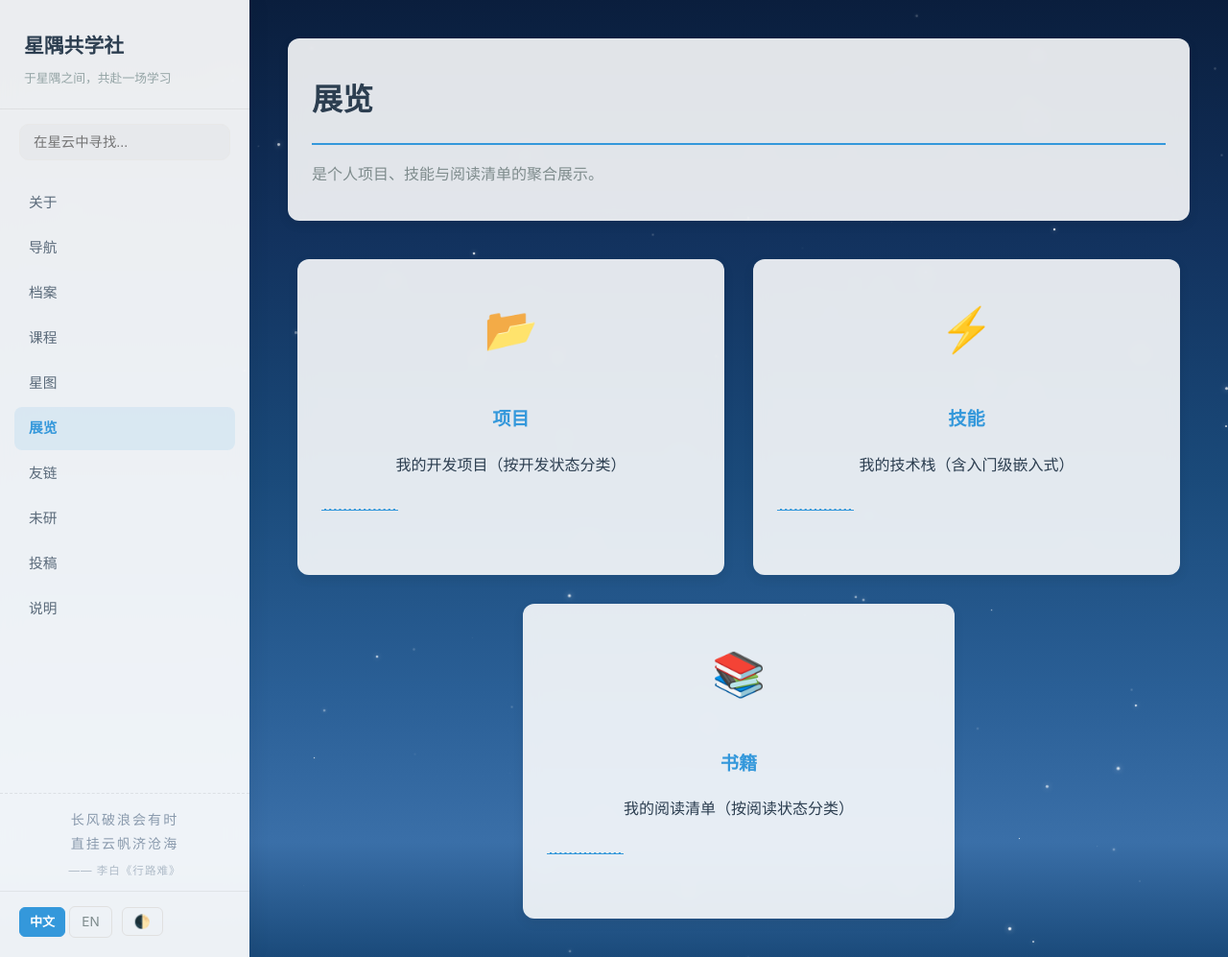
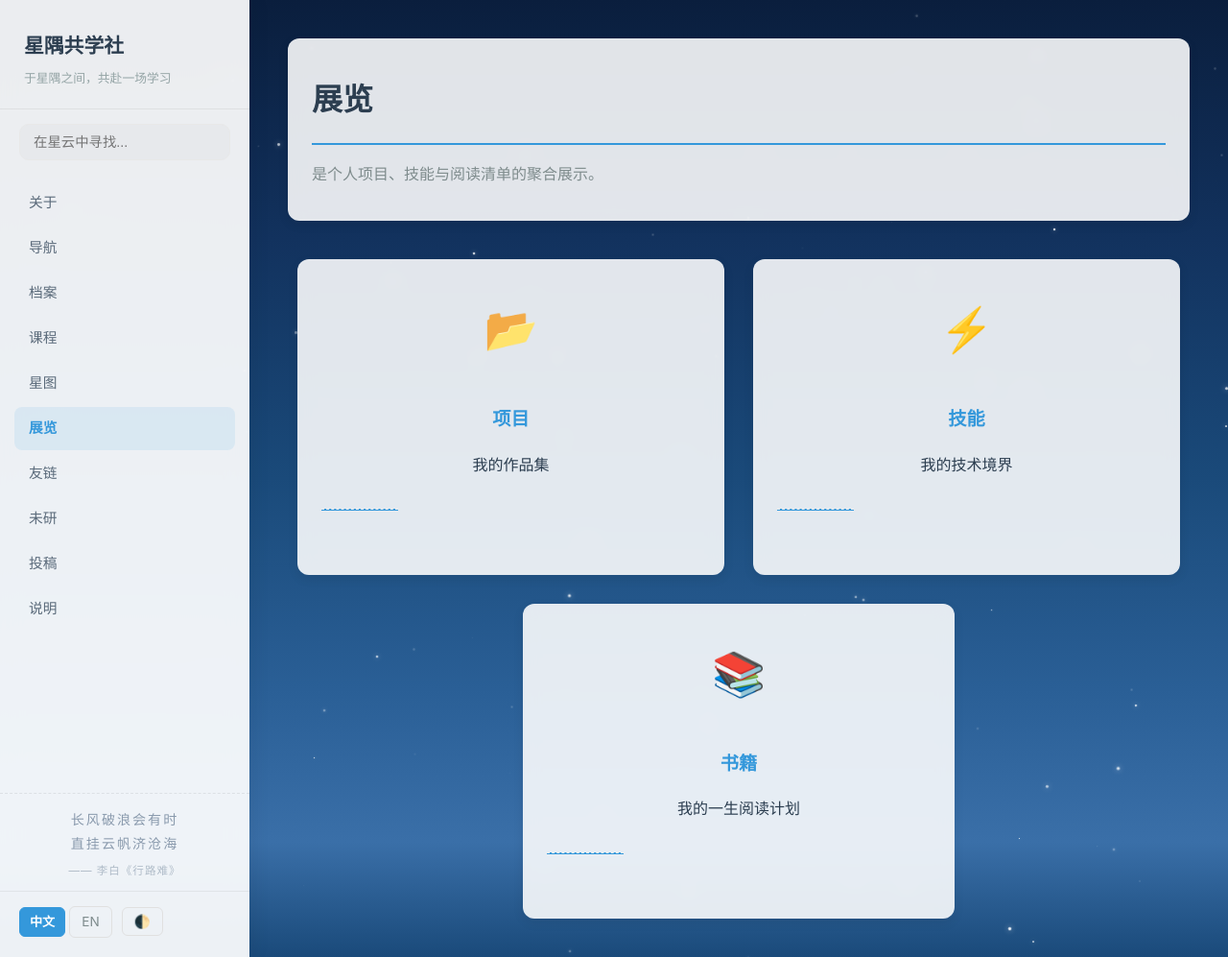
Before and after one commit to Duckweed-yhb/Duckweed-yhb.github.io, a Jekyll site: the page built from pages/exhibition.html, in a window 1280 px wide and 997 px high. Shown: the whole window at 96% size. Built offline with Jekyll 4.4.1, drawn with Linux system fonts in a browser that asks for light colours; comment, search, counter and statistics services are not loaded.

Commit message:
refactor: 完善展览页，修复卡片展开 bug 并优化内容
展览页（pages/exhibition.html）改动：

1. 修复卡片展开 bug
   - .exhibition-container 添加 align-items: flex-start
   - 解决点击一个卡片时其他卡片被连带拉伸但无内容的问题

2. 技能分级改为境界名
   - 融会贯通 · 熟练应用：Python、MATLAB、LaTeX、Jekyll
   - 略有所成 · 入门进阶：Java、前端、Git/GitHub Actions
   - 初窥门径 · 零基础但感兴趣：嵌入式软件、嵌入式硬件

3. Python 技能增强
   - 内联 Python 官方 SVG logo
   - 点击跳转 python.org 官网

4. 项目卡片精简
   - 清空原有项目列表，只保留个人博客站（星隅共学社）

5. 书籍卡片精简
   - 清空原有书籍清单
   - 关联 GitHub 仓库 A-Lifetime-Reading-Plan

```diff
--- a/pages/exhibition.html
+++ b/pages/exhibition.html
@@ -46,6 +46,7 @@
     gap: 30px;
     margin: 0 auto;
     justify-content: center;
+    align-items: flex-start; /* 修复：卡片独立高度，避免展开时连带拉伸其他卡片 */
     width: 100%;
     max-width: 1200px;
     padding: 0 10px; /* 增加左右内边距，适配移动端 */
@@ -243,25 +244,11 @@
   <div class="exhibition-card">
     <div class="card-icon" data-card="project">📂</div>
     <h3 class="card-title" data-card="project">项目</h3>
-    <p class="card-desc">我的开发项目（按开发状态分类）</p>
+    <p class="card-desc">我的作品集</p>
     <hr class="card-divider">
     <div id="project" class="card-content">
-      <div class="sub-category">正在开发</div>
       <ul class="card-list">
-        <li>HIT-CampusAI（校园AI生活助手，持续维护中）</li>
-        <li>Duckweed-yhb.github.io（个人博客）</li>
-      </ul>
-      <div class="sub-category">停止开发</div>
-      <ul class="card-list">
-        <li>Smart-Energy-Monitoring-Automatic-Control-System</li>
-      </ul>
-      <div class="sub-category">待开发</div>
-      <ul class="card-list">
-        <li>电力系统故障分析小程序</li>
-        <li>Python 自动化办公脚本集</li>
-        <li>电力系统智能优化调度平台</li>
-        <li>银行金融科技管理系统</li>
-        <li>个人博客地图（可视化站点导览）</li>
+        <li><a href="https://github.com/Duckweed-yhb/Duckweed-yhb.github.io" target="_blank" style="color:#3498db; text-decoration:none;">星隅共学社（个人博客站）</a> — 本站，Jekyll + GitHub Pages 构建</li>
       </ul>
     </div>
   </div>
@@ -270,26 +257,32 @@
   <div class="exhibition-card">
     <div class="card-icon" data-card="skill">⚡</div>
     <h3 class="card-title" data-card="skill">技能</h3>
-    <p class="card-desc">我的技术栈（含入门级嵌入式）</p>
+    <p class="card-desc">我的技术境界</p>
     <hr class="card-divider">
     <div id="skill" class="card-content">
-      <div class="sub-category">核心技术栈</div>
+      <div class="sub-category">融会贯通 · 熟练应用</div>
       <ul class="card-list">
-        <li>Python（数据分析/NumPy/Pandas/Matplotlib）</li>
-        <li>Java（面向对象编程/后端基础）</li>
-        <li>前端（HTML/CSS/JavaScript）</li>
+        <li>
+          <svg xmlns="http://www.w3.org/2000/svg" viewBox="0 0 112 112" width="15" height="15" style="vertical-align:-2px; margin-right:4px;">
+            <path fill="#3776AB" d="M55.5 0C28 0 27.6 11.9 27.6 11.9l.03 12.3h28v3.7H17.3S0 26.4 0 55.1s15.1 28 15.1 28h9v-13.5s-.5-15.1 14.8-15.1h25.6s14.3.2 14.3-13.9V19.3S80.6 0 55.5 0zM41.3 8.4c2.4 0 4.4 2 4.4 4.4s-2 4.3-4.4 4.3-4.3-2-4.3-4.3 1.9-4.4 4.3-4.4z"/>
+            <path fill="#FFD43B" d="M56.5 112c27.5 0 27.9-11.9 27.9-11.9l-.03-12.3h-28v-3.7h38.3s17.3 1.5 17.3-27.2-15.1-28-15.1-28h-9v13.5s.5 15.1-14.8 15.1H47.1s-14.3-.2-14.3 13.9v21.4s-1.4 19.2 23.7 19.2zM70.7 103.6c-2.4 0-4.4-2-4.4-4.4s2-4.3 4.4-4.3 4.3 2 4.3 4.3-1.9 4.4-4.3 4.4z"/>
+          </svg>
+          <a href="https://www.python.org/" target="_blank" style="color:#3498db; text-decoration:none;">Python</a>（数据分析 / NumPy / Pandas / Matplotlib）
+        </li>
+        <li>MATLAB（电力系统仿真 / 数值计算）</li>
+        <li>LaTeX（专业文档 / 笔记排版）</li>
+        <li>Jekyll / GitHub Pages（博客搭建）</li>
       </ul>
-      <div class="sub-category">入门级别</div>
+      <div class="sub-category">略有所成 · 入门进阶</div>
+      <ul class="card-list">
+        <li>Java（面向对象 / 后端基础）</li>
+        <li>前端（HTML / CSS / JavaScript）</li>
+        <li>Git / GitHub Actions（版本控制 / 自动部署）</li>
+      </ul>
+      <div class="sub-category">初窥门径 · 零基础但感兴趣</div>
       <ul class="card-list">
         <li>嵌入式软件（底层开发基础）</li>
-        <li>嵌入式硬件（电路+外设入门）</li>
-      </ul>
-      <div class="sub-category">工具链</div>
-      <ul class="card-list">
-        <li>MATLAB（电力系统仿真/数值计算）</li>
-        <li>Jekyll / GitHub Pages（博客搭建）</li>
-        <li>LaTeX（专业文档/考研笔记排版）</li>
-        <li>Git/GitHub Actions（版本控制/自动部署）</li>
+        <li>嵌入式硬件（电路 + 外设入门）</li>
       </ul>
     </div>
   </div>
@@ -298,58 +291,11 @@
   <div class="exhibition-card">
     <div class="card-icon" data-card="book">📚</div>
     <h3 class="card-title" data-card="book">书籍</h3>
-    <p class="card-desc">我的阅读清单（按阅读状态分类）</p>
+    <p class="card-desc">我的一生阅读计划</p>
     <hr class="card-divider">
     <div id="book" class="card-content">
-      <div class="sub-category">已读</div>
       <ul class="card-list">
-        <li>《巴黎圣母院》（维克多·雨果）</li>
-        <li>《白鸟与蝙蝠》《恶意》《放学后》《谁杀了她》《圣女的救济》（东野圭吾）</li>
-        <li>《被讨厌的勇气》（岸见一郎/古贺史健）</li>
-        <li>《传习录》（王阳明）</li>
-        <li>《飞鸟集》（泰戈尔）</li>
-        <li>《伽利略的苦恼》《假面饭店》《假面前夜》《假面山庄》《解忧杂货店》《虚无的十字架》（东野圭吾）</li>
-        <li>《海子的诗》（海子）</li>
-        <li>《花开半季 情暖三生》《一卷大唐的风华》（白落梅）</li>
-        <li>《你当像李白长风破浪》（随园散人）</li>
-        <li>《你当像鸟飞往你的山》（塔拉·韦斯特弗）</li>
-        <li>《你的孤独 虽败犹荣》（刘同）</li>
-        <li>《人间词话》（王国维）</li>
-        <li>《人生如逆旅，幸好还有苏轼》（倾蓝紫）</li>
-        <li>《少年时鲜衣怒马》（佚名/编者）</li>
-        <li>《文化苦旅》（余秋雨）</li>
-        <li>《我们生活在巨大的差距里》（余华）</li>
-        <li>《嫌疑人x的献身》（东野圭吾）</li>
-        <li>《月亮与六便士》（毛姆）</li>
-        <li>《资治通鉴》（司马光）</li>
-        <li>《自卑与救赎》（斯蒂芬·金）</li>
-        <li>《纵马踏花向自由》（佚名/编者）</li>
-        <li>《悉达多》（赫尔曼·黑塞）</li>
-        <li>《刻意练习》（安德斯·艾利克森）</li>
-        <li>《毛泽东选集》（毛泽东）</li>
-        <li>《刘少奇纪事》（佚名/编者）</li>
-      </ul>
-      <div class="sub-category">在读</div>
-      <ul class="card-list">
-      </ul>
-      <div class="sub-category">搁置</div>
-      <ul class="card-list">
-        <li>《沉思录》（马可·奥勒留）</li>
-        <li>《理想国》（柏拉图）</li>
-        <li>《杀死一只知更鸟》（哈珀·李）</li>
-        <li>《资本论》（卡尔·马克思）</li>
-        <li>《自卑与救赎》（斯蒂芬·金）</li>
-      </ul>
-      <div class="sub-category">想看</div>
-      <ul class="card-list">
-        <li>《经济学原理》（N. 格里高利·曼昆）</li>
-        <li>《局外人》（阿尔贝·加缪）</li>
-        <li>《认知觉醒》（周岭）</li>
-        <li>《学习之道》（芭芭拉·奥克利）</li>
-        <li>《原则》（瑞·达利欧）</li>
-        <li>《蛤蟆先生去看心理医生》</li>
-        <li>《人类简史》（尤瓦尔·赫拉利）</li>
-        <li>《以诗之名》（席慕蓉）</li>
+        <li><a href="https://github.com/Duckweed-yhb/A-Lifetime-Reading-Plan" target="_blank" style="color:#3498db; text-decoration:none;">A-Lifetime-Reading-Plan</a> — 我的完整阅读清单，已迁移至 GitHub 仓库持续更新</li>
       </ul>
     </div>
   </div>
```
